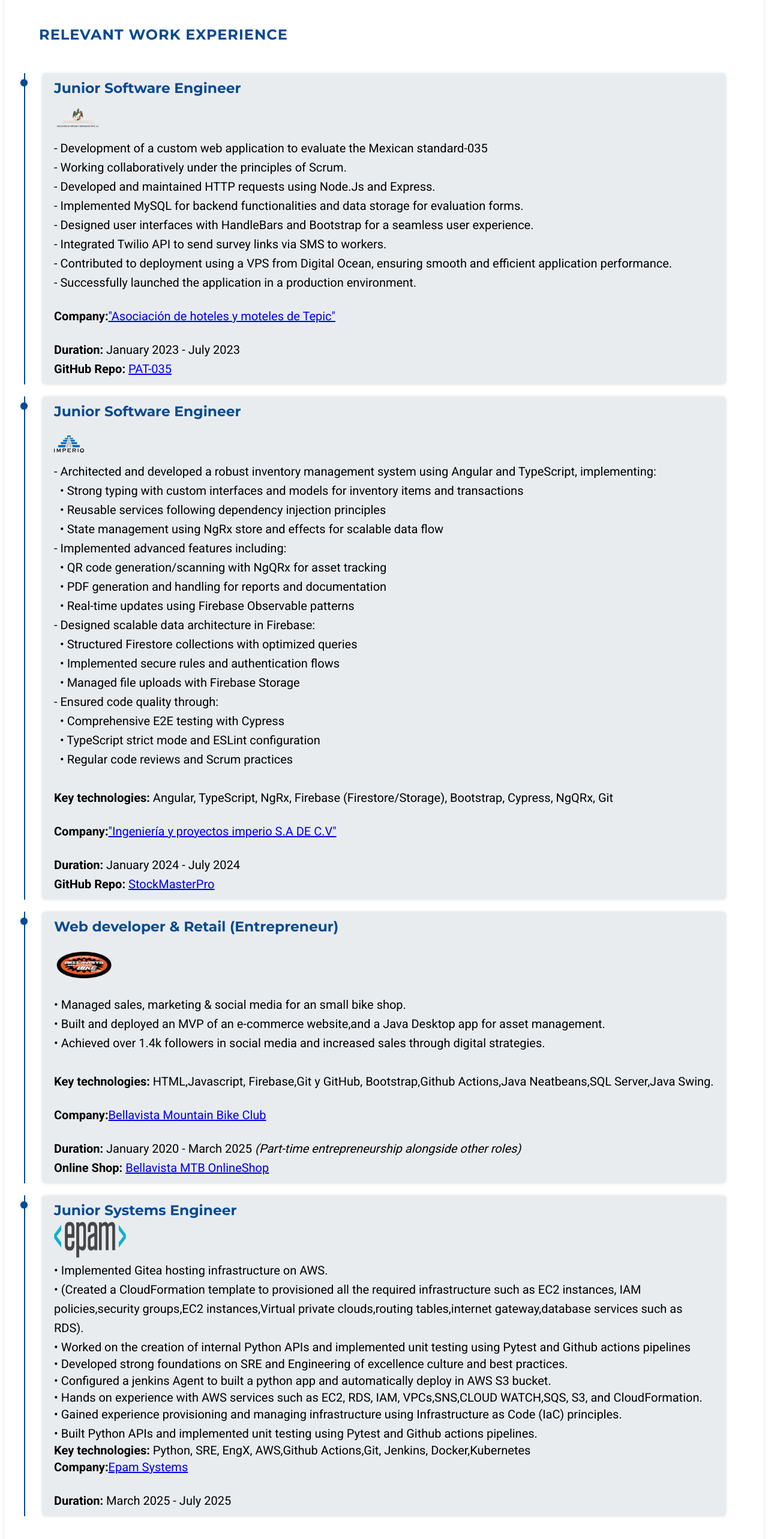
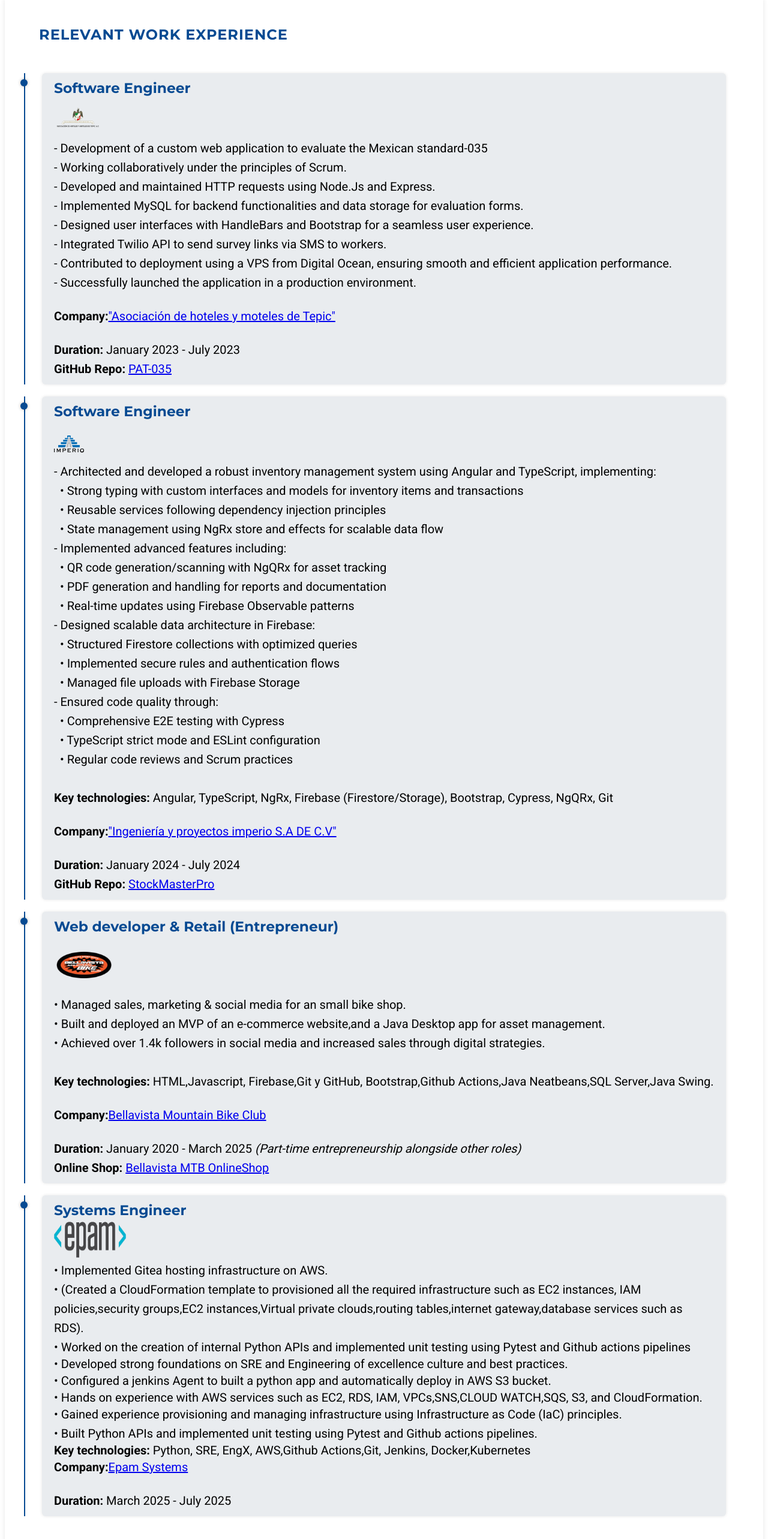
Before and after one commit to PaulOchoa952/portfolio, an Angular app: page / in a window 1280 px wide. Shown: the part 1920-4486 px from the top of the page at 60% size. Built offline with nearby package versions, Linux system fonts and the light colour scheme.

Commit message:
udate junior

```diff
--- a/src/app/home/home.component.html
+++ b/src/app/home/home.component.html
@@ -96,7 +96,7 @@
     <div class="timeline">
         <div class="timeline-item">
             <div class="timeline-content">
-                <h3>Junior Software Engineer</h3>
+                <h3>Software Engineer</h3>
                 <img src="../assets/images/AHMT png.png" alt="Company Logo" width="80" height="60">
                 <p>
                     - Development of a custom web application to evaluate the Mexican standard-035
@@ -128,7 +128,7 @@
         </div>
         <div class="timeline-item">
             <div class="timeline-content">
-                <h3>Junior Software Engineer</h3>
+                <h3>Software Engineer</h3>
                 <img src="../assets/images/imperioNombre.svg" alt="Company Logo" class="company-logo">
                 <p>
                     - Architected and developed a robust inventory management system using Angular and TypeScript,
@@ -205,7 +205,7 @@
         </div>
         <div class="timeline-item">
             <div class="timeline-content">
-                <h3>Junior Systems Engineer</h3>
+                <h3>Systems Engineer</h3>
                 <img src="../assets/images/epam2.png" alt="Company Logo" width="120" height="60">
                 <p>
                     • Implemented Gitea hosting infrastructure on AWS.
@@ -357,21 +357,7 @@
     </div>
 </section>
 
-<section id="contacto">
-    <h2>Contact</h2>
-    <p>Get in touch with me:
-        <a href="mailto:paalochoame@ittepic.edu.mx" style="color: rgb(7, 7, 7);">
-            paalochoame&#64;ittepic.edu.mx
-        </a>
-        <i class="fas fa-envelope" style="color: white;"></i>
-    </p>
-    <p>Resume:
-        <a href="assets/docs/Paul CV-devops-va.pdf" target="_blank" style="color: rgb(7, 7, 7);">
-            Resume
-        </a>
-        <i class="fas fa-file-pdf" style="color: white;"></i>
-    </p>
-</section>
+
 
 <footer>
     <p>&copy; 2024 Paul Alejandro Ochoa Meza. All rights reserved.</p>
```
